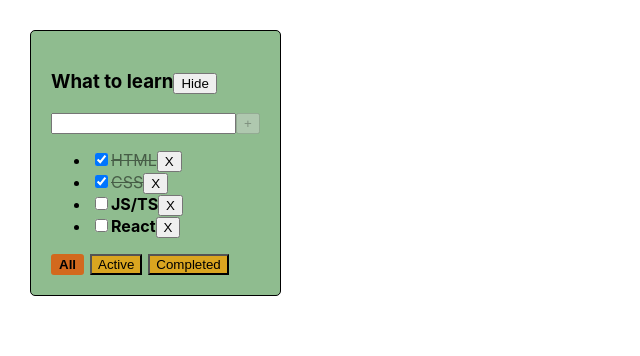
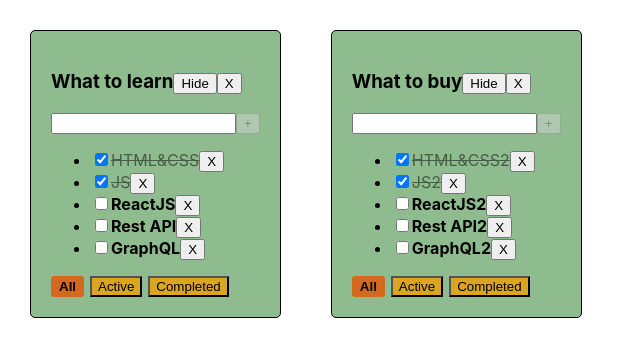
Before and after one commit to asrebel/todolist, a React (Create React App) app: page / in a window 1280 px wide. Shown: the top 356 px of the page, without its empty margins (0-640 px from the left). Built offline with nearby package versions, Linux system fonts and the light colour scheme.

Commit message:
todo_sprint-2_lesson-1_completed

```diff
--- a/src/App.css
+++ b/src/App.css
@@ -35,7 +35,7 @@
   background-color: goldenrod;
 }
 
-.filter-btns {
+.filter-buttons {
   display: flex;
   gap: 6px;
 }
--- a/src/App.tsx
+++ b/src/App.tsx
@@ -6,41 +6,85 @@ import {v1} from "uuid";
 
 export type FilterValues = 'all' | 'active' | 'completed'
 
+export type TodoListType = {
+    id: string
+    title: string
+    filter: FilterValues
+}
+
 function App() {
-    const todoListTitle = 'What to learn'
-    const [tasks, setTasks] = useState<Array<TaskProps>>(
-        [
-            {id: v1(), title: 'HTML', isDone: true},
-            {id: v1(), title: 'CSS', isDone: true},
-            {id: v1(), title: 'JS/TS', isDone: false},
-            {id: v1(), title: 'React', isDone: false},
+
+    let todoListID1 = v1();
+    let todoListID2 = v1();
+
+    let [todoLists, setTodoLists] = useState<Array<TodoListType>>([
+        {id: todoListID1, title: 'What to learn', filter: 'all'},
+        {id: todoListID2, title: 'What to buy', filter: 'all'},
+    ])
+
+    let [tasks, setTasks] = useState({
+        [todoListID1]: [
+            {id: v1(), title: "HTML&CSS", isDone: true},
+            {id: v1(), title: "JS", isDone: true},
+            {id: v1(), title: "ReactJS", isDone: false},
+            {id: v1(), title: "Rest API", isDone: false},
+            {id: v1(), title: "GraphQL", isDone: false},
+        ],
+        [todoListID2]: [
+            {id: v1(), title: "HTML&CSS2", isDone: true},
+            {id: v1(), title: "JS2", isDone: true},
+            {id: v1(), title: "ReactJS2", isDone: false},
+            {id: v1(), title: "Rest API2", isDone: false},
+            {id: v1(), title: "GraphQL2", isDone: false},
         ]
-    )
+    });
 
-    const removeTask = (taskId: string) => {
-        const nextState: Array<TaskProps> = tasks.filter(task => task.id !== taskId)
-        setTasks(nextState)
-    }
-    const addTask = (title: string) => {
-        const newTask: TaskProps = {id: v1(),title,isDone: false}
-        setTasks([newTask, ...tasks])
+    const removeTodoList = (todoListID: string) => {
+        setTodoLists(todoLists.filter(el=>el.id !== todoListID))
+        delete tasks[todoListID]
     }
 
-    const changeTaskStatus = (taskId: string, isDone: boolean) => {
-        const nextState: Array<TaskProps> = tasks.map(task => task.id === taskId
-            ? {...task, isDone}
-            : task)
-        setTasks(nextState)
+    const removeTask = (todoListID: string, taskId: string) => {
+        setTasks({...tasks, [todoListID]:tasks[todoListID].filter(el=> el.id !==taskId)})
+    }
+    const addTask = (todoListID: string, title: string) => {
+        const newTask: TaskProps = {id: v1(), title: title, isDone: false};
+        setTasks({...tasks, [todoListID]: [...tasks[todoListID], newTask]})
+    }
+
+    const changeTaskStatus = (todoListID: string, taskId: string, isDone: boolean) => {
+       setTasks({...tasks, [todoListID]: tasks[todoListID].map(el=>el.id ===taskId ? {...el, isDone}:el)})
     }
 
     return (
         <div className="App">
-            <Todolist title={todoListTitle}
-                      tasks={tasks}
-                      removeTask={removeTask}
-                      addTask={addTask}
-                      changeTaskStatus={changeTaskStatus}
-            />
+            {todoLists.map(el => {
+
+                let tasksForTodoList = tasks[el.id]
+
+                if (el.filter === 'active') {
+                    tasksForTodoList = tasks[el.id].filter(t => !t.isDone)
+                }
+
+                if (el.filter === 'completed') {
+                    tasksForTodoList = tasks[el.id].filter(t => t.isDone)
+                }
+
+
+                return (
+                    <Todolist
+                        key={el.id}
+                        todoListID={el.id}
+                        title={el.title}
+                        tasks={tasksForTodoList}
+                        removeTodoList={removeTodoList}
+                        removeTask={removeTask}
+                        addTask={addTask}
+                        changeTaskStatus={changeTaskStatus}
+                    />
+                )
+            })}
+
         </div>
     );
 }
--- a/src/Todolist.tsx
+++ b/src/Todolist.tsx
@@ -10,17 +10,21 @@ export type TaskProps = {
 }
 
 type TodolistProps = {
+    todoListID: string
     title: string
     tasks: Array<TaskProps>
-    removeTask: (taskId: string) => void
-    addTask: (title: string) => void
-    changeTaskStatus: (taskId: string, isDone: boolean) => void
+    removeTodoList: (todoListID: string) => void
+    removeTask: (todoListID: string, taskId: string) => void
+    addTask: (todoListID: string, title: string) => void
+    changeTaskStatus: (todoListID: string, taskId: string, isDone: boolean) => void
 }
 
 export const Todolist: React.FC<TodolistProps> = (
     {
+        todoListID,
         title,
         tasks,
+        removeTodoList,
         removeTask,
         addTask,
         changeTaskStatus,
@@ -31,6 +35,7 @@ export const Todolist: React.FC<TodolistProps> = (
     const [error, setError] = useState(false)
     const [isHide, setIsHide] = useState(false)
 
+    const removeTodoListHandler = () => {removeTodoList(todoListID)}
     const toggleHideTodoList = () => setIsHide(!isHide)
     const changeTodolistFilter = (filter: FilterValues) => {
         setFilter(filter)
@@ -38,7 +43,7 @@ export const Todolist: React.FC<TodolistProps> = (
     const addNewTaskHandler = () => {
         const trimmedTaskTitle = taskTitle.trim()
         if (trimmedTaskTitle) {
-            addTask(trimmedTaskTitle)
+            addTask(todoListID, trimmedTaskTitle)
         } else {
             setError(true)
         }
@@ -80,8 +85,8 @@ export const Todolist: React.FC<TodolistProps> = (
     const tasksItems: JSX.Element = tasks.length !== 0
         ? <ul>
             {tasksForTodolist.map(task => {
-                const removeTaskHandler = () => removeTask(task.id)
-                const changeTaskStatusHandler = (e: ChangeEvent<HTMLInputElement>) => changeTaskStatus(task.id, e.currentTarget.checked)
+                const removeTaskHandler = () => removeTask(todoListID, task.id)
+                const changeTaskStatusHandler = (e: ChangeEvent<HTMLInputElement>) => changeTaskStatus(todoListID, task.id, e.currentTarget.checked)
 
                 return (
                     <li key={task.id}>
@@ -102,6 +107,7 @@ export const Todolist: React.FC<TodolistProps> = (
             <h3>
                 {title}
                 <Button title={isHide ? 'Show' : 'Hide'} onClickHandler={toggleHideTodoList}/>
+                <Button title={'X'} onClickHandler={removeTodoListHandler}/>
             </h3>
             {isHide && <div>{`Количество активных задач: ${countActiveTasksForHideMode}`}</div>}
             {!isHide && <>
@@ -119,7 +125,7 @@ export const Todolist: React.FC<TodolistProps> = (
                     {error && <div style={{color: 'red'}}>Введите название таски.</div>}
                 </div>
                 {tasksItems}
-                <div className={'filter-btns'}>
+                <div className={'filter-buttons'}>
                     <Button
                         title='All'
                         onClickHandler={changeFilterHandlerCreator('all')}
```
